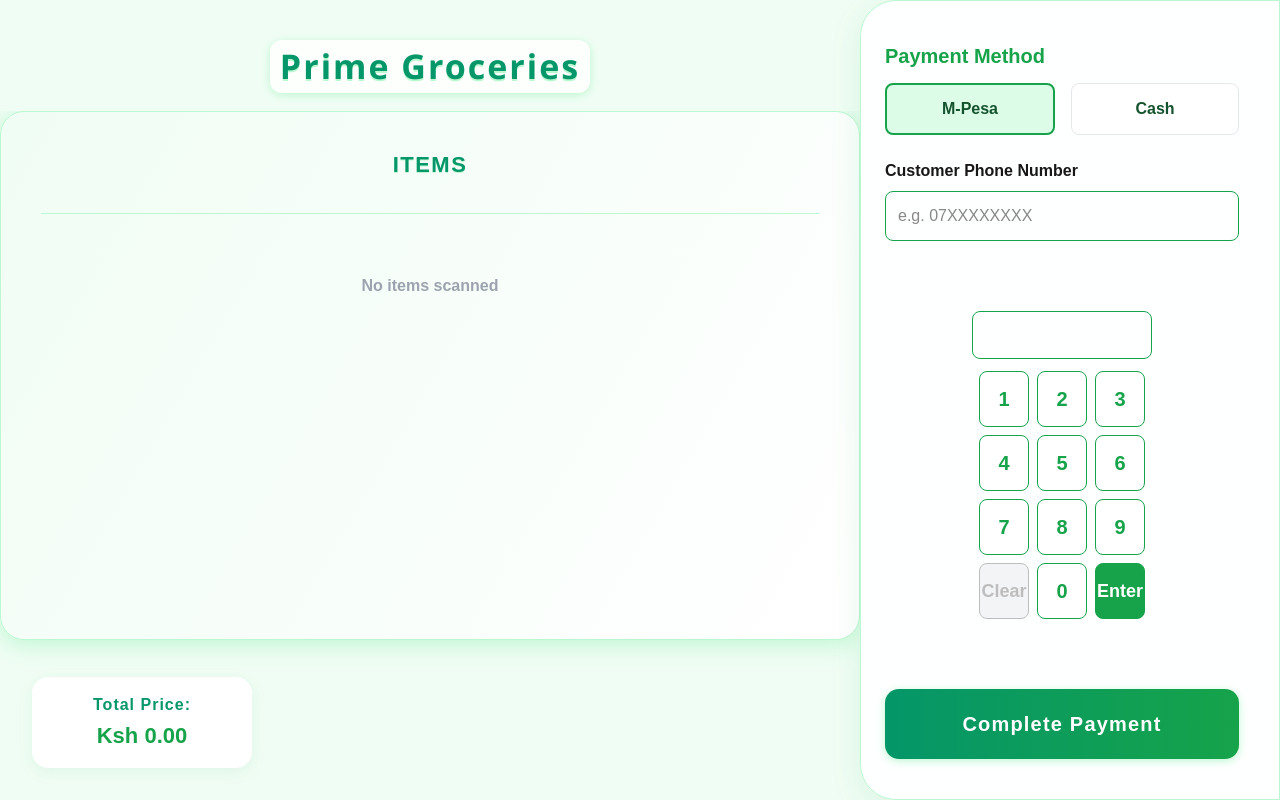
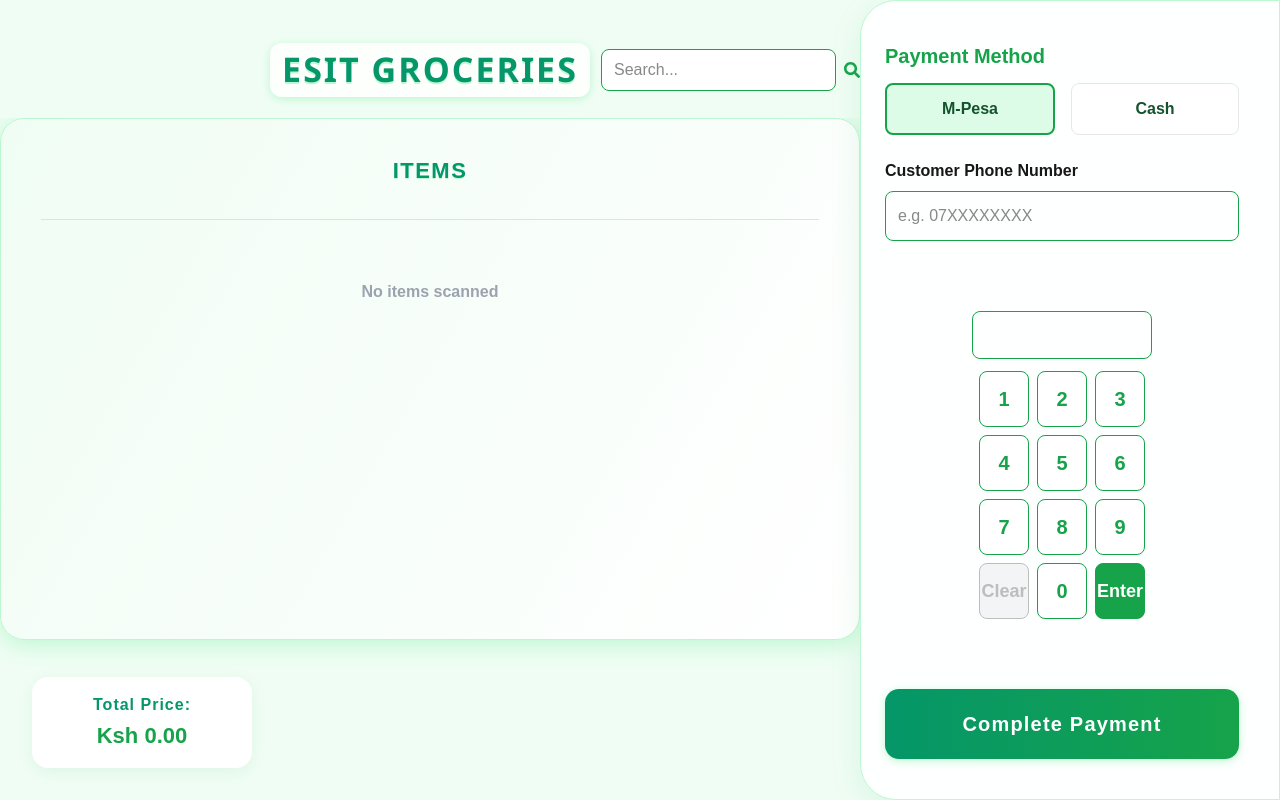
Before and after one commit to M-Davy/POS, a Next.js app in the folder UI/pos/: page /cashier in a window 1280 px wide. Built offline with nearby package versions, Linux system fonts and the light colour scheme.

Commit message:
Fix typos in product unit and update branding from "Prime Groceries" to "Esit Groceries" in multiple components

```diff
--- a/UI/pos/app/admin/page.tsx
+++ b/UI/pos/app/admin/page.tsx
@@ -7,7 +7,7 @@
   const [products, setProducts] = useState([
      { id: 1, name: "Apple", price: 50.0, stock: 100, unit: "pcs" },
      { id: 2, name: "Banana", price: 30.0, stock: 80, unit: "pcs" },
-     { id: 4, name: "Onion", price: 80.0, stock: 10,nit: "kg" },
+     { id: 4, name: "Onion", price: 80.0, stock: 10, unit: "kg" },
      { id: 5, name: "Potato", price: 60.0, stock: 70, unit: "kg" },
   ]);
   const [search, setSearch] = useState("");
@@ -202,7 +202,7 @@
           position: "relative",
         }}
       >
-        Prime Groceries
+        ESIT GROCERIES
       </header>
       <div style={{ display: "flex", flex: 1, minHeight: 0 }}>
         <aside style={{ width: 240, background: "#fff", borderRight: "2px solid #bbf7d0", padding: "2rem 1rem", display: "flex", flexDirection: "column", gap: 24, justifyContent: "space-between", height: "100vh" }}>
--- a/UI/pos/app/cashier/page.tsx
+++ b/UI/pos/app/cashier/page.tsx
@@ -114,8 +114,9 @@
     <div style={{ display: 'flex', flexDirection: 'row', width: '100vw', height: '100vh', background: '#f0fdf4', overflow: 'hidden' }}>
       {/* Left: Cart and Title */}
       <div style={{ flex: 1, display: 'flex', flexDirection: 'column', position: 'relative', padding: '2.5rem 0 0 0' }}>
-        {/* Title */}
-        <div style={{ display: 'flex', justifyContent: 'center', alignItems: 'center', marginBottom: 18 }}>
+        {/* Title and Search Bar */}
+        <div style={{ display: 'flex', alignItems: 'center', marginBottom: 18, position: 'relative', minHeight: 60 }}>
+          <div style={{ flex: 1, display: 'flex', justifyContent: 'center', position: 'absolute', left: 0, right: 0, pointerEvents: 'none' }}>
             <span style={{
               fontFamily: "'Montserrat', 'Segoe UI', Arial, sans-serif",
               fontWeight: 700,
@@ -129,10 +130,30 @@
               boxShadow: '0 2px 8px #bbf7d0',
               minWidth: 320,
               textAlign: 'center',
-            lineHeight: 1.1
+              lineHeight: 1.1,
+              pointerEvents: 'auto',
+              zIndex: 2
             }}>
-            Prime Groceries
+              ESIT GROCERIES
             </span>
+          </div>
+          <div style={{ marginLeft: 'auto', display: 'flex', alignItems: 'center', gap: 8, zIndex: 3 }}>
+            <input
+              type="text"
+              placeholder="Search..."
+              style={{
+                padding: '8px 12px',
+                borderRadius: 8,
+                border: '1.5px solid #16a34a',
+                fontSize: 16,
+                minWidth: 160,
+                outline: 'none',
+                background: '#fff',
+                color: '#111'
+              }}
+            />
+            <FaSearch style={{ color: '#16a34a', fontSize: 18 }} />
+          </div>
         </div>
         {/* Cart Section */}
         <div style={{ flex: 1, overflowY: 'auto', marginBottom: 0, paddingBottom: 160, display: 'flex', flexDirection: 'column', alignItems: 'stretch' }}>
--- a/UI/pos/app/login/page.tsx
+++ b/UI/pos/app/login/page.tsx
@@ -53,7 +53,7 @@
         <div className="form-side">
           <div className="title-with-logo">
             <Image src="/images/logo.jpeg" alt="Logo" width={50} height={50} className="title-logo" />
-            <h1>PRIME GROCERIES</h1>
+            <h1>ESIT GROCERIES</h1>
           </div>
           <form id="login-form" onSubmit={handleSubmit}>
             <div className="form-group">
```
Lines whose indentation alone changed are shown as unchanged.
